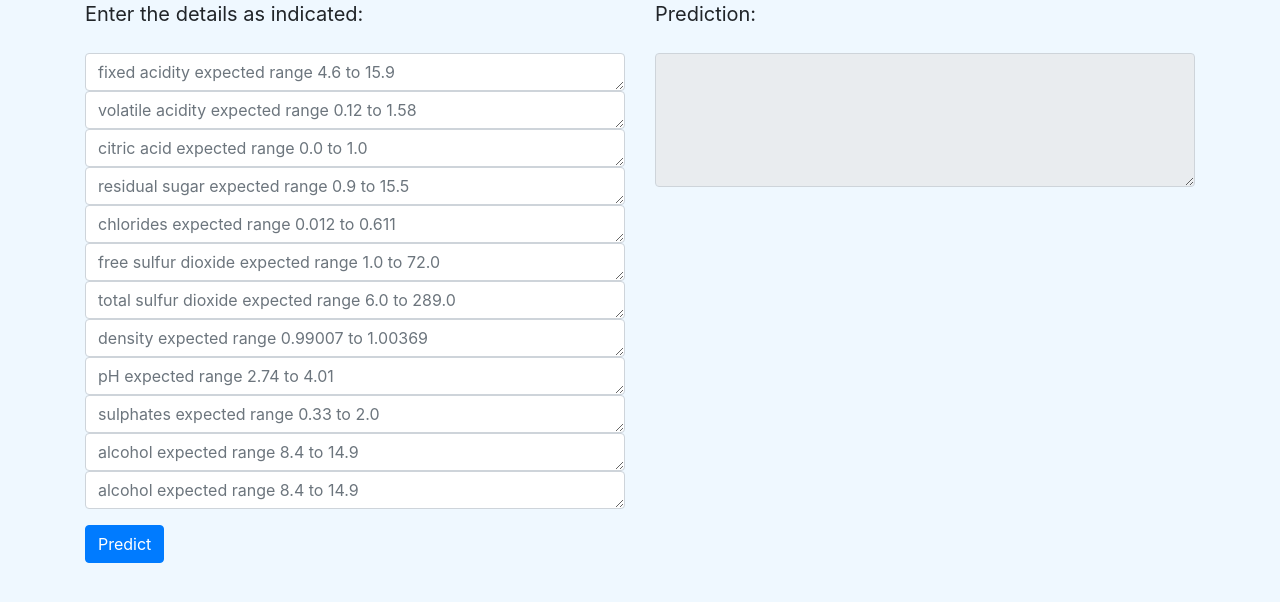
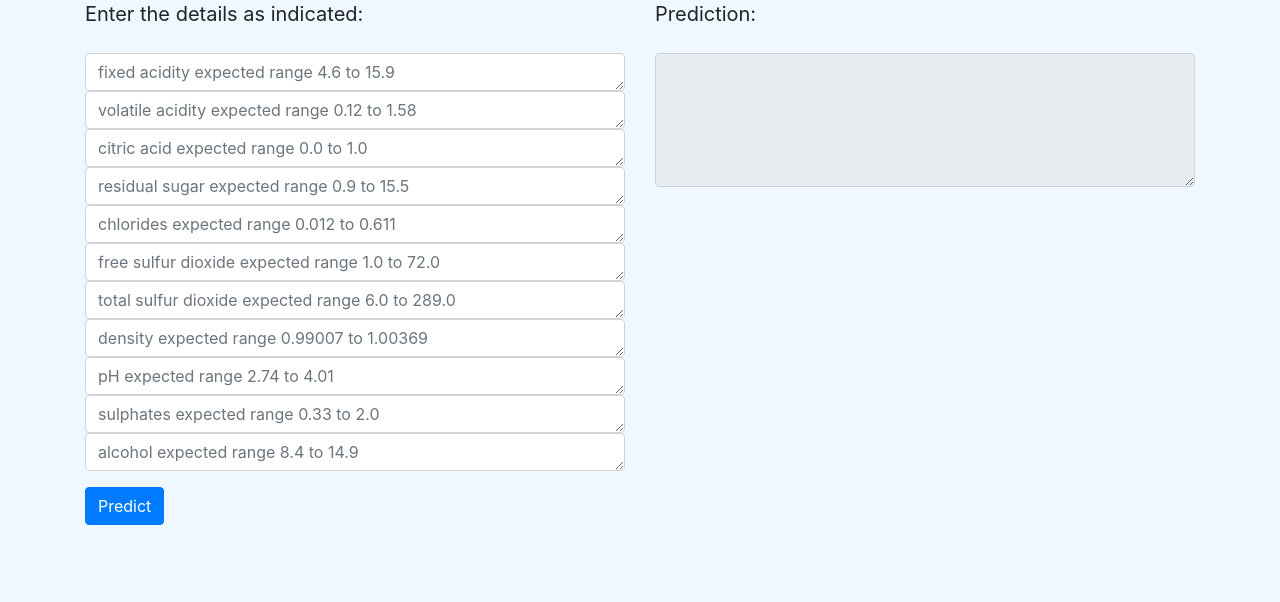
Before and after one commit to Shobhit-Singhh/MLOPS, a Flask app: page / in a window 1280 px wide. Shown: the part 97-699 px from the top of the page. Run offline with Flask 3, Linux system fonts and the light colour scheme; some libraries are stand-ins or nearby versions.

```diff
--- a/webapp/templates/index.html
+++ b/webapp/templates/index.html
@@ -72,10 +72,6 @@ WineQuality
                                 placeholder="sulphates expected range 0.33 to 2.0"></textarea>
                             <textarea class="form-control" name="alcohol" rows="1"
                                 placeholder="alcohol expected range 8.4 to 14.9"></textarea>
-                            <textarea class="form-control" name="alcohol" rows="1"
-                                placeholder="alcohol expected range 8.4 to 14.9"></textarea>
-
-
                         </div>
 
                         <!-- Select output language here. -->
```
Also changed, not shown: .github/workflows/ci-cd.yaml (added).
